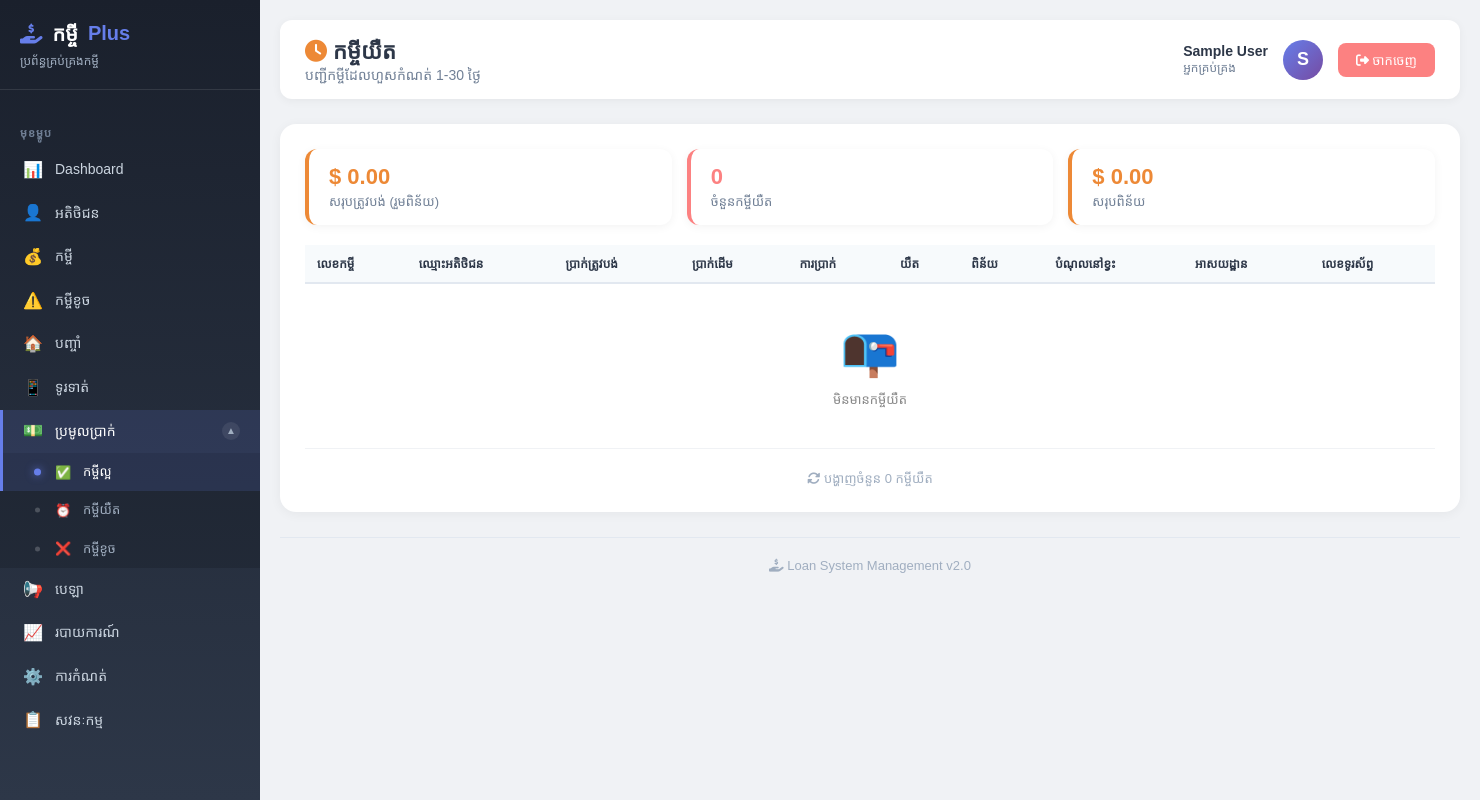
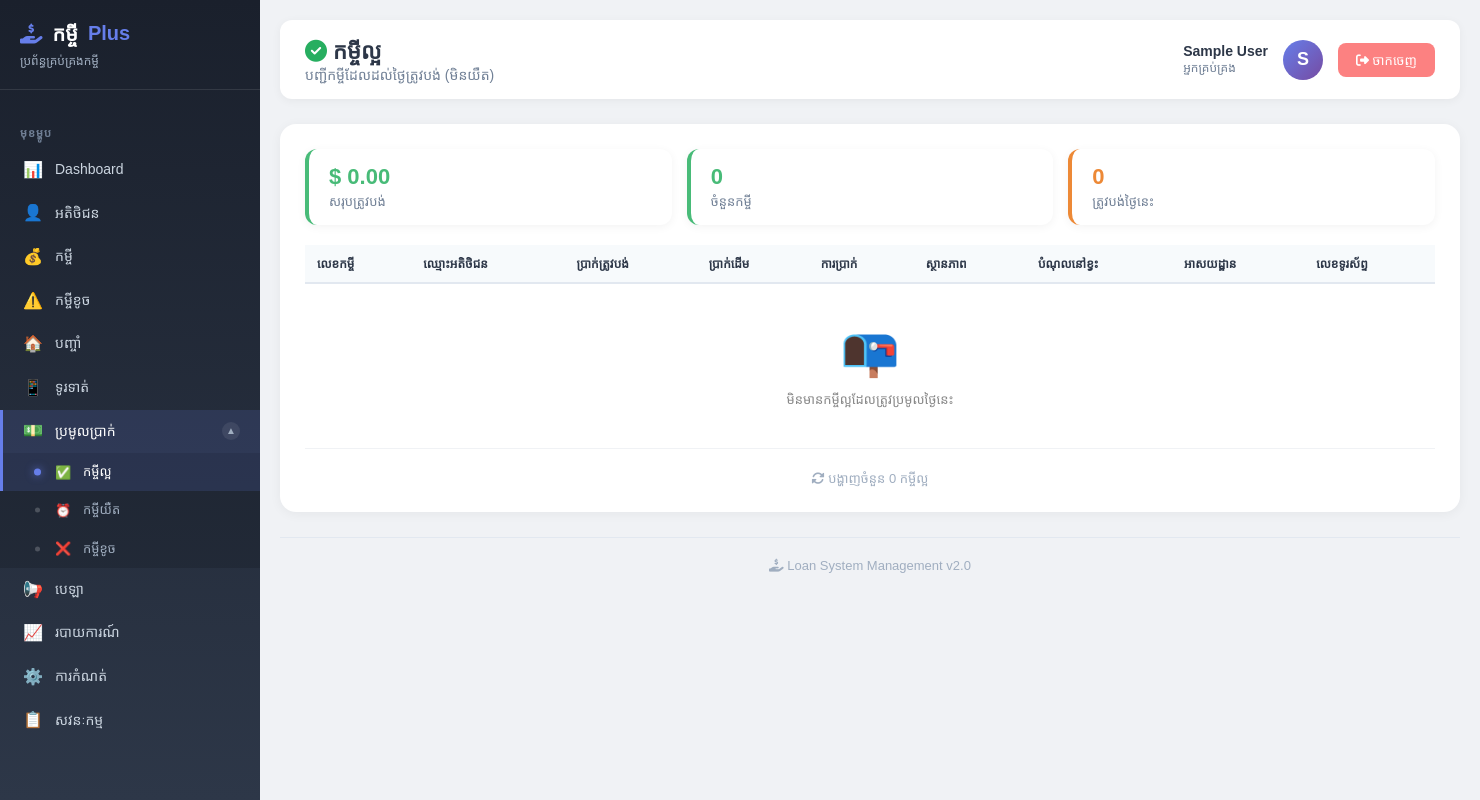
Before and after one commit to rithvannita5/loan, a Flask app: page /collection_good in a window 1480 px wide. Run offline with Flask 3, Linux system fonts and the light colour scheme; the visitor is signed in with stand-in values (Sample User, id 1); data that the repository does not hold is empty.

Commit message:
Update collection_good.html

```diff
--- a/templates/collection_good.html
+++ b/templates/collection_good.html
@@ -3,7 +3,7 @@
 <head>
     <meta charset="UTF-8">
     <meta name="viewport" content="width=device-width, initial-scale=1.0">
-    <title>កម្ចីយឺត - ប្រមូលប្រាក់</title>
+    <title>កម្ចីល្អ - ប្រមូលប្រាក់</title>
     <link rel="stylesheet" href="https://cdnjs.cloudflare.com/ajax/libs/font-awesome/6.4.0/css/all.min.css">
     <style>
         * { margin: 0; padding: 0; box-sizing: border-box; }
@@ -230,14 +230,29 @@
         /* ===== MAIN CONTENT ===== */
         .main-content { margin-left: 260px; flex: 1; padding: 20px; min-height: 100vh; }
 
-        .top-header { background: white; padding: 15px 25px; border-radius: 12px; box-shadow: 0 2px 10px rgba(0,0,0,0.05); display: flex; justify-content: space-between; align-items: center; margin-bottom: 25px; flex-wrap: wrap; gap: 10px; }
+        .top-header {
+            background: white; padding: 15px 25px; border-radius: 12px;
+            box-shadow: 0 2px 10px rgba(0,0,0,0.05);
+            display: flex; justify-content: space-between; align-items: center;
+            margin-bottom: 25px; flex-wrap: wrap; gap: 10px;
+        }
         .top-header .page-title h1 { font-size: 22px; color: #2d3748; }
         .top-header .page-title p { color: #718096; font-size: 14px; }
         .top-header .user-info { display: flex; align-items: center; gap: 15px; flex-wrap: wrap; }
-        .top-header .user-info .avatar { width: 40px; height: 40px; background: linear-gradient(135deg, #667eea, #764ba2); border-radius: 50%; display: flex; align-items: center; justify-content: center; color: white; font-weight: bold; font-size: 18px; }
+        .top-header .user-info .avatar {
+            width: 40px; height: 40px;
+            background: linear-gradient(135deg, #667eea, #764ba2);
+            border-radius: 50%; display: flex; align-items: center; justify-content: center;
+            color: white; font-weight: bold; font-size: 18px;
+        }
         .top-header .user-info .user-name { font-weight: 600; color: #2d3748; font-size: 14px; }
         .top-header .user-info .user-role { font-size: 12px; color: #718096; }
-        .top-header .user-info .logout-btn { padding: 8px 18px; background: #fc8181; color: white; border: none; border-radius: 8px; cursor: pointer; font-size: 13px; font-family: 'Khmer OS', 'Arial', sans-serif; transition: all 0.3s; text-decoration: none; }
+        .top-header .user-info .logout-btn {
+            padding: 8px 18px; background: #fc8181; color: white; border: none;
+            border-radius: 8px; cursor: pointer; font-size: 13px;
+            font-family: 'Khmer OS', 'Arial', sans-serif; transition: all 0.3s;
+            text-decoration: none;
+        }
         .top-header .user-info .logout-btn:hover { background: #f56565; }
         .menu-toggle { display: none; background: none; border: none; color: #2d3748; font-size: 24px; cursor: pointer; padding: 5px; }
 
@@ -252,23 +267,23 @@
         .stat-card { background: white; padding: 15px 20px; border-radius: 12px; border-left: 4px solid #667eea; box-shadow: 0 2px 10px rgba(0,0,0,0.05); }
         .stat-card .number { font-size: 22px; font-weight: bold; }
         .stat-card .label { font-size: 13px; color: #718096; margin-top: 2px; }
+        .stat-card.green { border-left-color: #48bb78; }
+        .stat-card.green .number { color: #48bb78; }
         .stat-card.orange { border-left-color: #ed8936; }
         .stat-card.orange .number { color: #ed8936; }
-        .stat-card.red { border-left-color: #fc8181; }
-        .stat-card.red .number { color: #fc8181; }
+        .stat-card.blue { border-left-color: #667eea; }
+        .stat-card.blue .number { color: #667eea; }
 
         .btn { padding: 8px 16px; border: none; border-radius: 8px; cursor: pointer; font-size: 14px; font-family: 'Khmer OS', 'Arial', sans-serif; transition: all 0.3s; text-decoration: none; display: inline-flex; align-items: center; gap: 6px; }
-        .btn-warning { background: #ed8936; color: white; }
-        .btn-warning:hover { background: #dd6b20; transform: translateY(-2px); box-shadow: 0 4px 15px rgba(237,137,54,0.4); }
+        .btn-success { background: #48bb78; color: white; }
+        .btn-success:hover { background: #38a169; transform: translateY(-2px); box-shadow: 0 4px 15px rgba(72,187,120,0.4); }
         .btn-sm { padding: 5px 12px; font-size: 12px; }
         .btn-secondary { background: #e2e8f0; color: #2d3748; }
         .btn-secondary:hover { background: #cbd5e0; }
         .btn-fixed-width { min-width: 140px; text-align: center; justify-content: center; white-space: nowrap; }
-        .btn-success { background: #48bb78; color: white; }
-        .btn-success:hover { background: #38a169; }
 
         .table-responsive { overflow-x: auto; }
-        table { width: 100%; border-collapse: collapse; font-size: 13px; min-width: 1100px; }
+        table { width: 100%; border-collapse: collapse; font-size: 13px; min-width: 1000px; }
         table th { background: #f7fafc; padding: 10px 12px; text-align: left; color: #2d3748; font-weight: 600; border-bottom: 2px solid #e2e8f0; font-size: 12px; white-space: nowrap; }
         table td { padding: 8px 12px; border-bottom: 1px solid #f0f2f5; color: #4a5568; font-size: 13px; }
         table tr:hover td { background: #f7fafc; }
@@ -276,9 +291,9 @@
         .badge {
             display: inline-block; padding: 2px 12px; border-radius: 20px; font-size: 12px; font-weight: 600;
         }
-        .badge-danger { background: #fed7d7; color: #9b2c2c; }
+        .badge-success { background: #c6f6d5; color: #22543d; }
+        .badge-info { background: #bee3f8; color: #2a4365; }
         .badge-warning { background: #feebc8; color: #9c6b2e; }
-        .badge-success { background: #c6f6d5; color: #22543d; }
 
         .empty-state { text-align: center; padding: 40px 20px; color: #a0aec0; }
         .empty-state .icon { font-size: 60px; margin-bottom: 15px; color: #e2e8f0; }
@@ -288,10 +303,6 @@
         .text-muted { color: #a0aec0; }
         .mt-20 { margin-top: 20px; }
 
-        .overdue-highlight { background: #fff5f5 !important; }
-        .overdue-highlight:hover td { background: #fed7d7 !important; }
-
-        /* ===== MODAL ===== */
         .modal-overlay {
             display: none;
             position: fixed;
@@ -345,14 +356,7 @@
             transition: all 0.3s; height: 44px;
         }
         .modal-body .form-group input:focus, .modal-body .form-group select:focus {
-            outline: none; border-color: #ed8936; box-shadow: 0 0 0 3px rgba(237,137,54,0.1);
-        }
-        .modal-body .form-group input:read-only {
-            background: #fff8f0;
-            color: #ed8936;
-            font-weight: bold;
-            font-size: 18px;
-            border-color: #feebc8;
+            outline: none; border-color: #667eea; box-shadow: 0 0 0 3px rgba(102,126,234,0.1);
         }
         .modal-body .info-display {
             background: #f7fafc;
@@ -372,7 +376,6 @@
         .modal-body .info-display .info-item:last-child { border-bottom: none; }
         .modal-body .info-display .info-item .label { color: #718096; font-size: 13px; }
         .modal-body .info-display .info-item .value { font-weight: 600; color: #2d3748; font-size: 14px; }
-        .modal-body .info-display .info-item .value.danger { color: #e74c3c; }
 
         @media (max-width: 768px) {
             .sidebar { left: -260px; }
@@ -397,7 +400,7 @@
             width: 40px;
             height: 40px;
             border: 4px solid #e2e8f0;
-            border-top: 4px solid #ed8936;
+            border-top: 4px solid #48bb78;
             border-radius: 50%;
             animation: spin 1s linear infinite;
         }
@@ -498,8 +501,8 @@
                     <i class="fas fa-bars"></i>
                 </button>
                 <div class="page-title">
-                    <h1><i class="fas fa-clock" style="color:#ed8936;"></i> កម្ចីយឺត</h1>
-                    <p>បញ្ជីកម្ចីដែលហួសកំណត់ 1-30 ថ្ងៃ</p>
+                    <h1><i class="fas fa-check-circle" style="color:#27ae60;"></i> កម្ចីល្អ</h1>
+                    <p>បញ្ជីកម្ចីដែលដល់ថ្ងៃត្រូវបង់ (មិនយឺត)</p>
                 </div>
             </div>
             <div class="user-info">
@@ -516,17 +519,17 @@
         <div class="page-content">
 
             <div class="stats-grid">
-                <div class="stat-card orange">
+                <div class="stat-card green">
                     <div class="number" id="totalAmount">$0.00</div>
-                    <div class="label">សរុបត្រូវបង់ (រួមពិន័យ)</div>
+                    <div class="label">សរុបត្រូវបង់</div>
                 </div>
-                <div class="stat-card red">
+                <div class="stat-card green">
                     <div class="number" id="totalCustomers">0</div>
-                    <div class="label">ចំនួនកម្ចីយឺត</div>
+                    <div class="label">ចំនួនកម្ចី</div>
                 </div>
                 <div class="stat-card orange">
-                    <div class="number" id="totalPenalty">$0.00</div>
-                    <div class="label">សរុបពិន័យ</div>
+                    <div class="number" id="todayCount">0</div>
+                    <div class="label">ត្រូវបង់ថ្ងៃនេះ</div>
                 </div>
             </div>
 
@@ -539,8 +542,7 @@
                             <th>ប្រាក់ត្រូវបង់</th>
                             <th>ប្រាក់ដើម</th>
                             <th>ការប្រាក់</th>
-                            <th>យឺត</th>
-                            <th>ពិន័យ</th>
+                            <th>ស្ថានភាព</th>
                             <th>បំណុលនៅខ្វះ</th>
                             <th>អាសយដ្ឋាន</th>
                             <th>លេខទូរស័ព្ទ</th>
@@ -548,7 +550,7 @@
                     </thead>
                     <tbody id="collectionBody">
                         <tr>
-                            <td colspan="10" style="text-align:center; padding:40px;">
+                            <td colspan="9" style="text-align:center; padding:40px;">
                                 <div class="spinner"></div>
                                 <p style="margin-top:10px; color:#718096;">កំពុងផ្ទុកទិន្នន័យ...</p>
                             </td>
@@ -574,7 +576,7 @@
     <div class="modal-overlay" id="paymentModal">
         <div class="modal-box">
             <div class="modal-header">
-                <h3><i class="fas fa-clock" style="color:#ed8936;"></i> ប្រមូលប្រាក់ (កម្ចីយឺត)</h3>
+                <h3><i class="fas fa-hand-holding-usd" style="color:#667eea;"></i> ប្រមូលប្រាក់</h3>
                 <button class="modal-close" onclick="closePaymentModal()">&times;</button>
             </div>
             <div class="modal-body">
@@ -598,20 +600,10 @@
                             <span class="label">ការប្រាក់</span>
                             <span class="value" id="modal_interest">-</span>
                         </div>
-                        <div class="info-item">
-                            <span class="label">ថ្ងៃយឺត</span>
-                            <span class="value danger" id="modal_days_overdue">-</span>
+                        <div class="info-item" style="grid-column: 1 / -1;">
+                            <span class="label">សរុបត្រូវបង់</span>
+                            <span class="value" id="modal_total" style="color:#27ae60; font-size:18px;">-</span>
                         </div>
-                        <div class="info-item" style="grid-column: 1 / -1;">
-                            <span class="label">សរុបត្រូវបង់ (រួមពិន័យ)</span>
-                            <span class="value" id="modal_total" style="color:#ed8936; font-size:18px;">-</span>
-                        </div>
-                    </div>
-
-                    <div class="form-group">
-                        <label>ប្រាក់ពិន័យ (អាចកែប្រែបាន)</label>
-                        <input type="number" name="penalty" id="modal_penalty" step="0.01" value="0" oninput="calculateTotal()" placeholder="បញ្ចូលចំនួនពិន័យ...">
-                        <small style="color:#718096;">ប្រសិនបើមិនមានពិន័យ សូមទុក 0</small>
                     </div>
 
                     <div class="form-group">
@@ -634,7 +626,7 @@
                     </div>
 
                     <div style="display:flex; gap:10px; margin-top:15px;">
-                        <button type="submit" class="btn btn-warning" style="flex:1; justify-content:center;">
+                        <button type="submit" class="btn btn-success" style="flex:1; justify-content:center;">
                             <i class="fas fa-check"></i> បញ្ជាក់ការបង់
                         </button>
                         <button type="button" class="btn btn-secondary" onclick="closePaymentModal()" style="padding:8px 20px;">
@@ -725,7 +717,6 @@
                     }
                 });
 
-                // ===== ឈប់ - មិនត្រូវកំណត់ Dashboard =====
                 return;
             }
 
@@ -774,25 +765,13 @@
         }
 
         // ============================================================
-        // ===== CALCULATE TOTAL =====
-        // ============================================================
-        function calculateTotal() {
-            const penaltyInput = document.getElementById('modal_penalty');
-            const totalElement = document.getElementById('modal_total');
-            const baseAmount = parseFloat(currentLoanData.totalDue) || 0;
-            const penalty = parseFloat(penaltyInput.value) || 0;
-            const total = baseAmount + penalty;
-            totalElement.textContent = formatCurrency(total, currentLoanData.currency || 'USD');
-        }
-
-        // ============================================================
         // ===== LOAD COLLECTION =====
         // ============================================================
         async function loadCollection() {
             const tbody = document.getElementById('collectionBody');
             tbody.innerHTML = `
                 <tr>
-                    <td colspan="10" style="text-align:center; padding:40px;">
+                    <td colspan="9" style="text-align:center; padding:40px;">
                         <div class="spinner"></div>
                         <p style="margin-top:10px; color:#718096;">កំពុងផ្ទុកទិន្នន័យ...</p>
                     </td>
@@ -800,17 +779,17 @@
             `;
 
             try {
-                const response = await fetch('/api/collection/late');
+                const response = await fetch('/api/collection/good');
                 if (!response.ok) throw new Error('Network response was not ok');
                 const data = await response.json();
                 renderTable(data);
                 updateStats(data);
-                document.getElementById('footerInfo').textContent = `បង្ហាញចំនួន ${data.length} កម្ចីយឺត`;
+                document.getElementById('footerInfo').textContent = `បង្ហាញចំនួន ${data.length} កម្ចីល្អ`;
             } catch (error) {
                 console.error('Error:', error);
                 tbody.innerHTML = `
                     <tr>
-                        <td colspan="10" style="text-align:center; padding:40px; color:#e74c3c;">
+                        <td colspan="9" style="text-align:center; padding:40px; color:#e74c3c;">
                             <span style="font-size:48px; display:block; margin-bottom:10px;">❌</span>
                             មានបញ្ហាក្នុងការផ្ទុកទិន្នន័យ<br>
                             <small style="color:#718096;">${error.message}</small>
@@ -830,9 +809,9 @@
             if (!data || data.length === 0) {
                 tbody.innerHTML = `
                     <tr>
-                        <td colspan="10" style="text-align:center; padding:40px; color:#888;">
+                        <td colspan="9" style="text-align:center; padding:40px; color:#888;">
                             <span style="font-size:48px; display:block; margin-bottom:10px;">📭</span>
-                            មិនមានកម្ចីយឺត
+                            មិនមានកម្ចីល្អដែលត្រូវប្រមូលថ្ងៃនេះ
                         </td>
                     </tr>
                 `;
@@ -842,29 +821,27 @@
             data.forEach((loan) => {
                 const totalDue = loan.total_due || 0;
                 const remainingBalance = loan.remaining_balance || 0;
-                const daysOverdue = loan.days_overdue || 0;
                 const currency = loan.currency || 'USD';
-                const penalty = loan.penalty || 0;
                 const loanCode = loan.loan_code || loan.customer_code || '-';
                 const customerName = loan.customer_name || 'មិនស្គាល់';
 
                 const row = document.createElement('tr');
-                row.className = daysOverdue > 0 ? 'overdue-highlight' : '';
                 row.innerHTML = `
                     <td><strong>${loanCode}</strong></td>
                     <td>${customerName}</td>
                     <td>
-                        <button class="btn btn-warning btn-sm btn-fixed-width"
-                                onclick="openPaymentModal(${loan.id}, '${customerName.replace(/'/g, "\\'")}', '${loanCode}', ${totalDue}, ${loan.principal || 0}, ${loan.interest || 0}, ${daysOverdue}, ${penalty}, '${currency}')">
-                            ${formatCurrency(totalDue + penalty, currency)}
+                        <button class="btn btn-success btn-sm btn-fixed-width"
+                                onclick="openPaymentModal(${loan.id}, '${customerName.replace(/'/g, "\\'")}', '${loanCode}', ${totalDue}, ${loan.principal || 0}, ${loan.interest || 0}, '${currency}')">
+                            ${formatCurrency(totalDue, currency)}
                         </button>
                     </td>
                     <td>${formatCurrency(loan.principal || 0, currency)}</td>
                     <td>${formatCurrency(loan.interest || 0, currency)}</td>
                     <td>
-                        <span class="badge badge-danger">${daysOverdue} ថ្ងៃ</span>
+                        <span class="badge badge-success">
+                            <i class="fas fa-check-circle"></i> ថ្ងៃនេះ
+                        </span>
                     </td>
-                    <td>${formatCurrency(penalty, currency)}</td>
                     <td>
                         <button class="btn btn-success btn-sm btn-fixed-width"
                                 style="background:#48bb78; opacity:0.85; cursor:default;"
@@ -884,22 +861,22 @@
         // ============================================================
         function updateStats(data) {
             let total = 0;
-            let totalPenalty = 0;
+            let todayCount = 0;
 
             data.forEach(loan => {
-                total += (loan.total_due || 0) + (loan.penalty || 0);
-                totalPenalty += loan.penalty || 0;
+                total += loan.total_due || 0;
+                if (loan.days_overdue === 0) todayCount++;
             });
 
             document.getElementById('totalAmount').textContent = formatCurrency(total, 'USD');
             document.getElementById('totalCustomers').textContent = data.length;
-            document.getElementById('totalPenalty').textContent = formatCurrency(totalPenalty, 'USD');
+            document.getElementById('todayCount').textContent = todayCount;
         }
 
         // ============================================================
         // ===== OPEN PAYMENT MODAL =====
         // ============================================================
-        function openPaymentModal(loanId, customerName, loanCode, totalDue, principal, interest, daysOverdue, penalty, currency) {
+        function openPaymentModal(loanId, customerName, loanCode, totalDue, principal, interest, currency) {
             document.getElementById('paymentModal').classList.add('active');
             document.body.style.overflow = 'hidden';
 
@@ -908,19 +885,17 @@
             document.getElementById('modal_customer_name').textContent = customerName || 'មិនស្គាល់';
             document.getElementById('modal_principal').textContent = formatCurrency(principal, currency);
             document.getElementById('modal_interest').textContent = formatCurrency(interest, currency);
-            document.getElementById('modal_days_overdue').textContent = daysOverdue + ' ថ្ងៃ';
+            document.getElementById('modal_total').textContent = formatCurrency(totalDue, currency);
+
+            const amountInput = document.getElementById('modal_amount');
+            amountInput.value = totalDue;
+            amountInput.focus();
 
             currentLoanData = {
+                loanId: loanId,
                 totalDue: totalDue,
                 currency: currency
             };
-
-            const totalElement = document.getElementById('modal_total');
-            totalElement.textContent = formatCurrency(totalDue + penalty, currency);
-
-            document.getElementById('modal_penalty').value = penalty || 0;
-            document.getElementById('modal_amount').value = totalDue + (penalty || 0);
-            document.getElementById('modal_amount').focus();
         }
 
         // ============================================================
@@ -930,7 +905,6 @@
             document.getElementById('paymentModal').classList.remove('active');
             document.body.style.overflow = 'auto';
             document.getElementById('paymentForm').reset();
-            document.getElementById('modal_total').textContent = '-';
         }
 
         document.getElementById('paymentModal').addEventListener('click', function(e) {
@@ -954,7 +928,6 @@
             const loanId = document.getElementById('modal_loan_id').value;
             const amount = document.getElementById('modal_amount').value;
             const paymentMethod = document.getElementById('modal_payment_method').value;
-            const penalty = document.getElementById('modal_penalty').value || 0;
             const notes = document.getElementById('modal_notes').value || '';
 
             if (!amount || parseFloat(amount) <= 0) {
@@ -962,7 +935,7 @@
                 return;
             }
 
-            const submitBtn = document.querySelector('#paymentForm .btn-warning');
+            const submitBtn = document.querySelector('#paymentForm .btn-success');
             const originalText = submitBtn.innerHTML;
             submitBtn.innerHTML = '<i class="fas fa-spinner fa-spin"></i> កំពុងដំណើរការ...';
             submitBtn.disabled = true;
@@ -975,7 +948,7 @@
                         loan_id: parseInt(loanId),
                         amount: parseFloat(amount),
                         payment_method: paymentMethod,
-                        penalty: parseFloat(penalty),
+                        penalty: 0,
                         notes: notes
                     })
                 });
```
